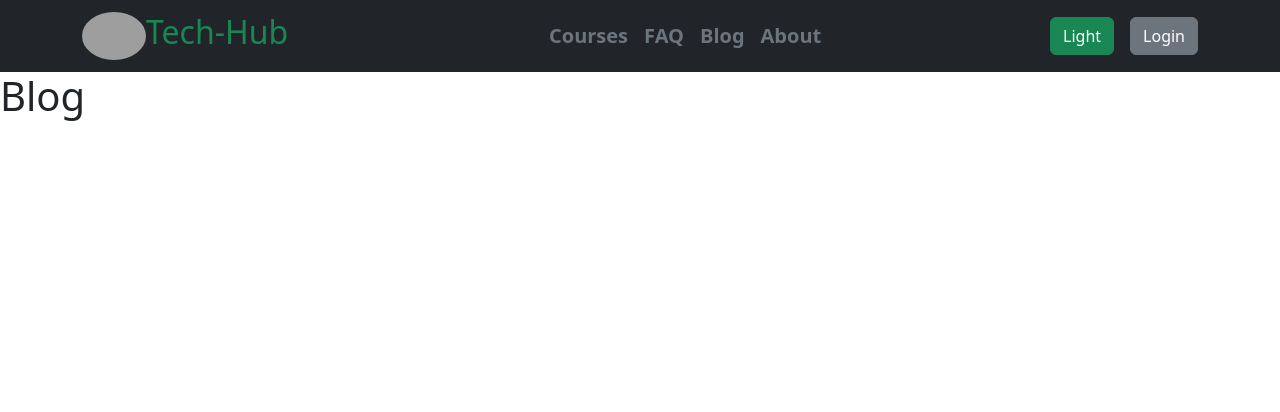
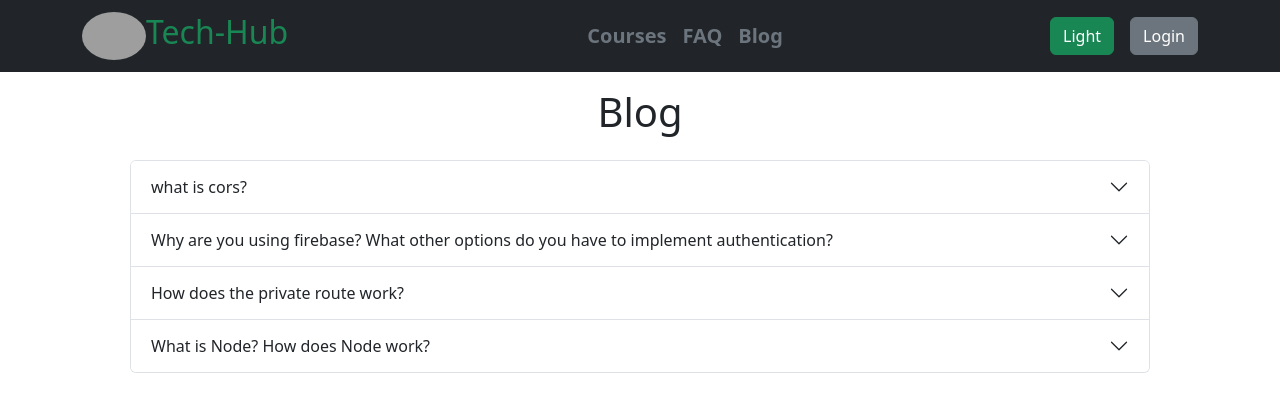
Before and after one commit to Iktiup-Mahmud/tech-hub-client, a React (Create React App) app: page /blog in a window 1280 px wide. Shown: the top 412 px of the page. Built offline with nearby package versions, Linux system fonts and the light colour scheme; no server answers; grey boxes are pictures that could not be loaded.

Commit message:
'blog-added'

```diff
--- a/src/components/Blog/Blog.js
+++ b/src/components/Blog/Blog.js
@@ -1,9 +1,48 @@
 import React from 'react';
+import { Accordion } from 'react-bootstrap';
 
 const Blog = () => {
     return (
-        <div>
-            <h1>Blog</h1>
+        <div className='container mt-3'>
+            <h1 className='text-center'>Blog</h1>
+            <Accordion className='mx-5 mt-4'>
+                <Accordion.Item eventKey="0">
+                    <Accordion.Header>what is cors?</Accordion.Header>
+                    <Accordion.Body>
+                        Cross-origin resource sharing (CORS) is a browser security feature that restricts cross-origin HTTP requests that are initiated from scripts running in the browser. If your REST API's resources receive non-simple cross-origin HTTP requests, you need to enable CORS support.
+                    </Accordion.Body>
+                </Accordion.Item>
+                <Accordion.Item eventKey="1">
+                    <Accordion.Header>
+                        Why are you using firebase? What other options do you have to implement authentication?</Accordion.Header>
+                    <Accordion.Body>
+                        Firebase Authentication provides backend services, easy-to-use SDKs, and ready-made UI libraries to authenticate users to your app. It supports authentication using passwords, phone numbers, popular federated identity providers like Google, Facebook and Twitter, and more.
+
+                        Other options to implement authentication
+                        1. STYTCH.
+                        2. Ory.
+                        3. Supabase.
+                        4. Okta.
+                        5. PingIdentity.
+                        6. Keycloak.
+                        7. Frontegg.
+                        8. Authress.
+                    </Accordion.Body>
+                </Accordion.Item>
+                <Accordion.Item eventKey="2">
+                    <Accordion.Header>How does the private route work?</Accordion.Header>
+                    <Accordion.Body>
+                        The private route component is similar to the public route, the only change is that redirect URL and authenticate condition. If the user is not authenticated he will be redirected to the login page and the user can only access the authenticated routes If he is authenticated (Logged in).
+                    </Accordion.Body>
+                </Accordion.Item>
+                <Accordion.Item eventKey="3">
+                    <Accordion.Header>What is Node? How does Node work?</Accordion.Header>
+                    <Accordion.Body>
+                        Node. js (Node) is an open source development platform for executing JavaScript code server-side. Node is useful for developing applications that require a persistent connection from the browser to the server and is often used for real-time applications such as chat, news feeds and web push notifications.
+                        It is used as backend service where javascript works on the server-side of the application. This way javascript is used on both frontend and backend. Node. js runs on chrome v8 engine which converts javascript code into machine code, it is highly scalable, lightweight, fast, and data-intensive.
+                    </Accordion.Body>
+                </Accordion.Item>
+            </Accordion>
         </div>
     );
 };
--- a/src/components/Header/Header.js
+++ b/src/components/Header/Header.js
@@ -37,7 +37,6 @@ const Header = () => {
                             <NavLink className='text-decoration-none text-secondary fw-semibold ms-3 fs-5' to='/courses'>Courses</NavLink>
                             <NavLink className='text-decoration-none text-secondary fw-semibold ms-3 fs-5' to='/faq'>FAQ</NavLink>
                             <NavLink className='text-decoration-none text-secondary fw-semibold ms-3 fs-5' to='/blog'>Blog</NavLink>
-                            <NavLink className='text-decoration-none text-secondary fw-semibold ms-3 fs-5' to='/about'>About</NavLink>
 
 
                         </Nav>
```
